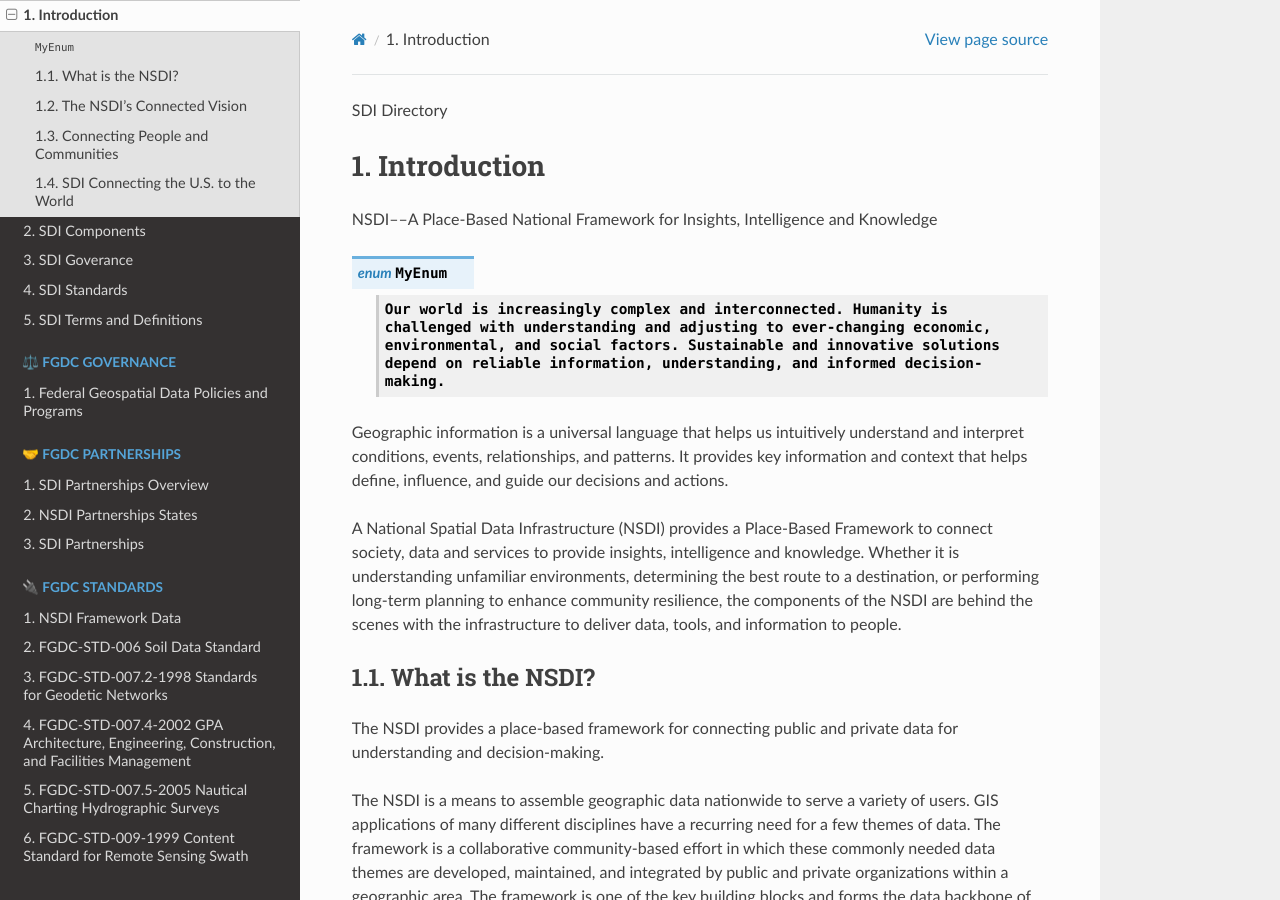
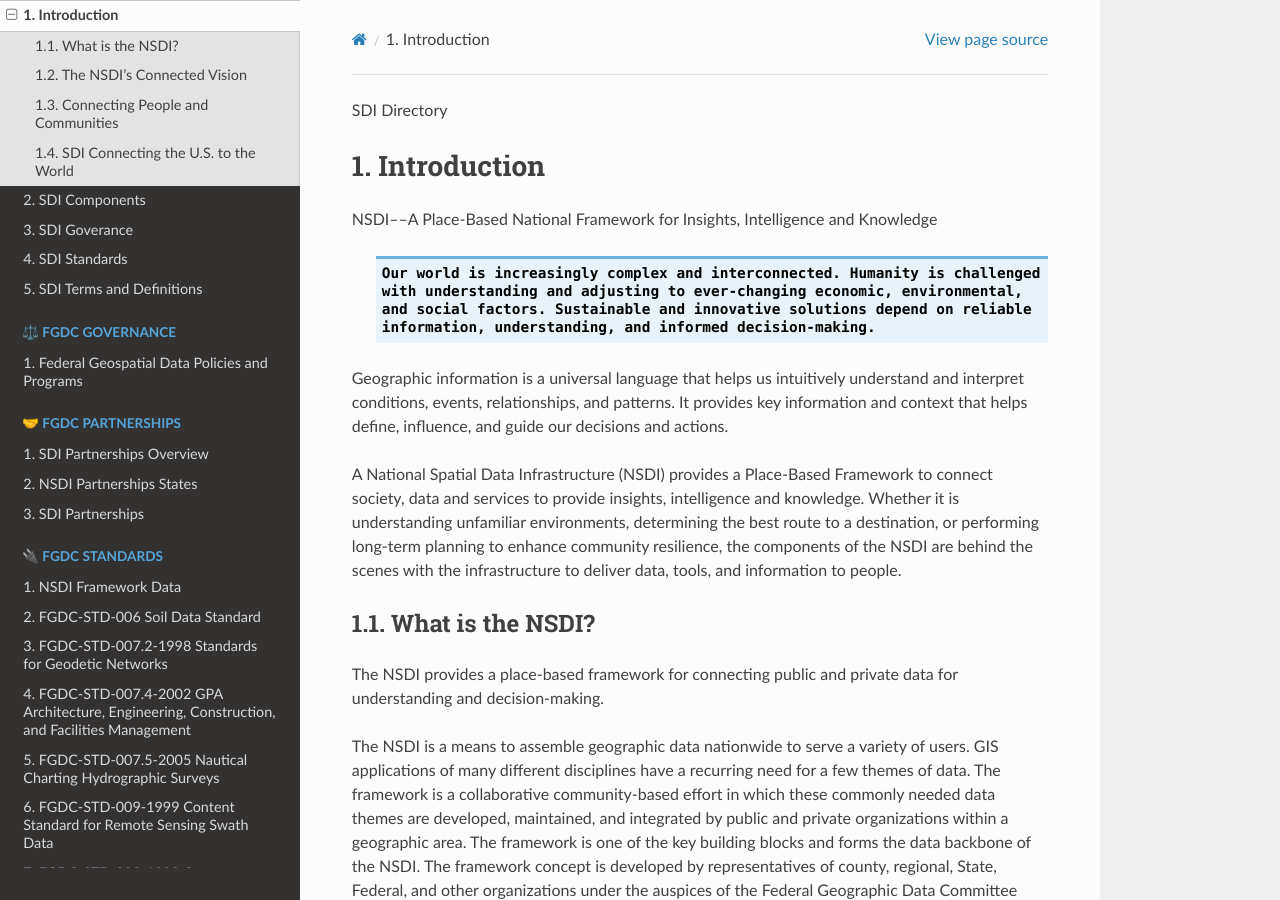
Before and after one commit to fgdcgov/sdi, a Sphinx documentation site: the page built from docs/source/01sdiframework/01sdiintroduction.rst, in a window 1280 px wide and 900 px high. Built offline with Sphinx 7.4.7 and the Read the Docs theme 2.0.0, drawn with Linux system fonts in a browser that asks for light colours; pages that are not in the unit, such as notebooks, are missing from menus; some of the changed text lies outside the part shown.

Commit message:
Update 01sdiintroduction.rst

```diff
--- a/docs/source/01sdiframework/01sdiintroduction.rst
+++ b/docs/source/01sdiframework/01sdiintroduction.rst
@@ -9,8 +9,6 @@ Introduction
 ======================
 
 NSDI––A Place-Based National Framework for Insights, Intelligence and Knowledge
-
-.. cpp:enum:: MyEnum
 
     .. cpp:enumerator:: Our world is increasingly complex and interconnected. Humanity is challenged with understanding and adjusting to ever-changing economic, environmental, and social factors. Sustainable and innovative solutions depend on reliable information, understanding, and informed decision-making.
 
```
